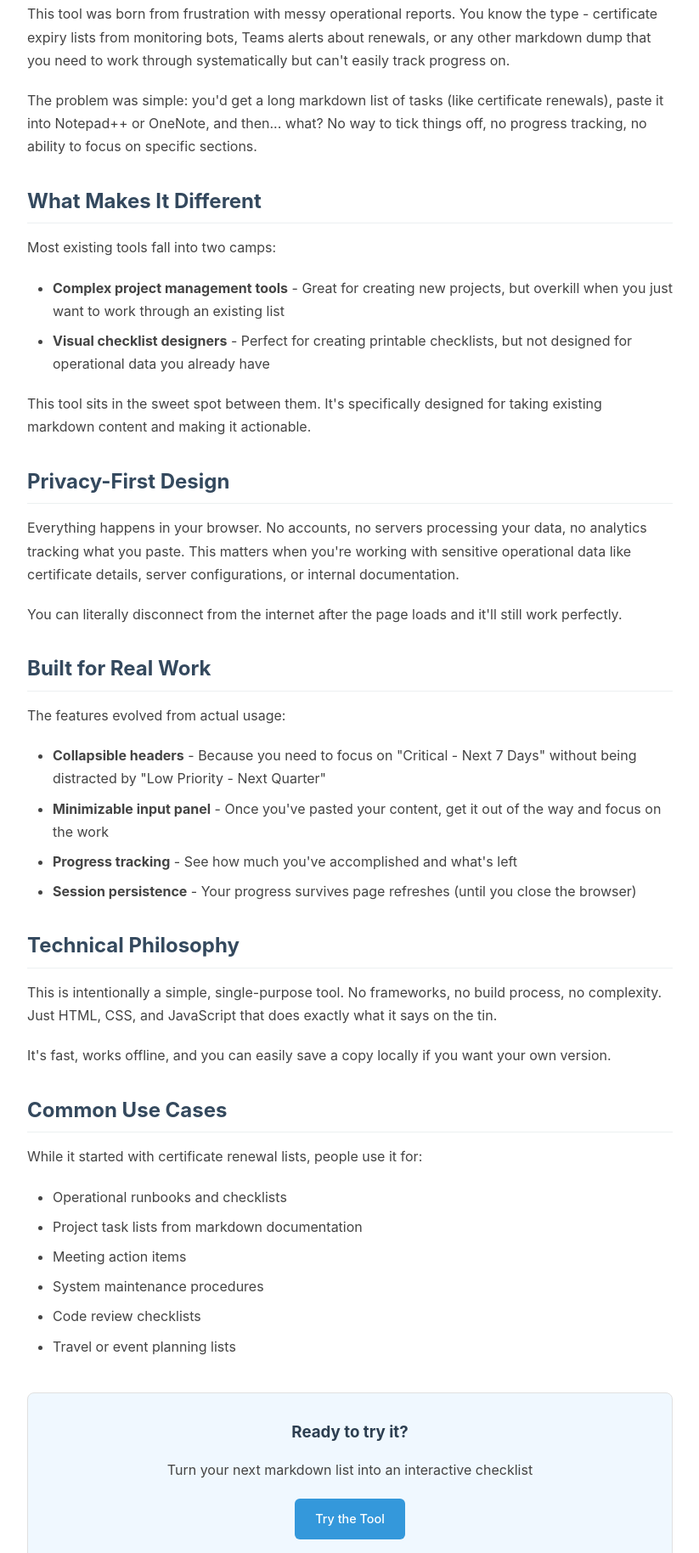
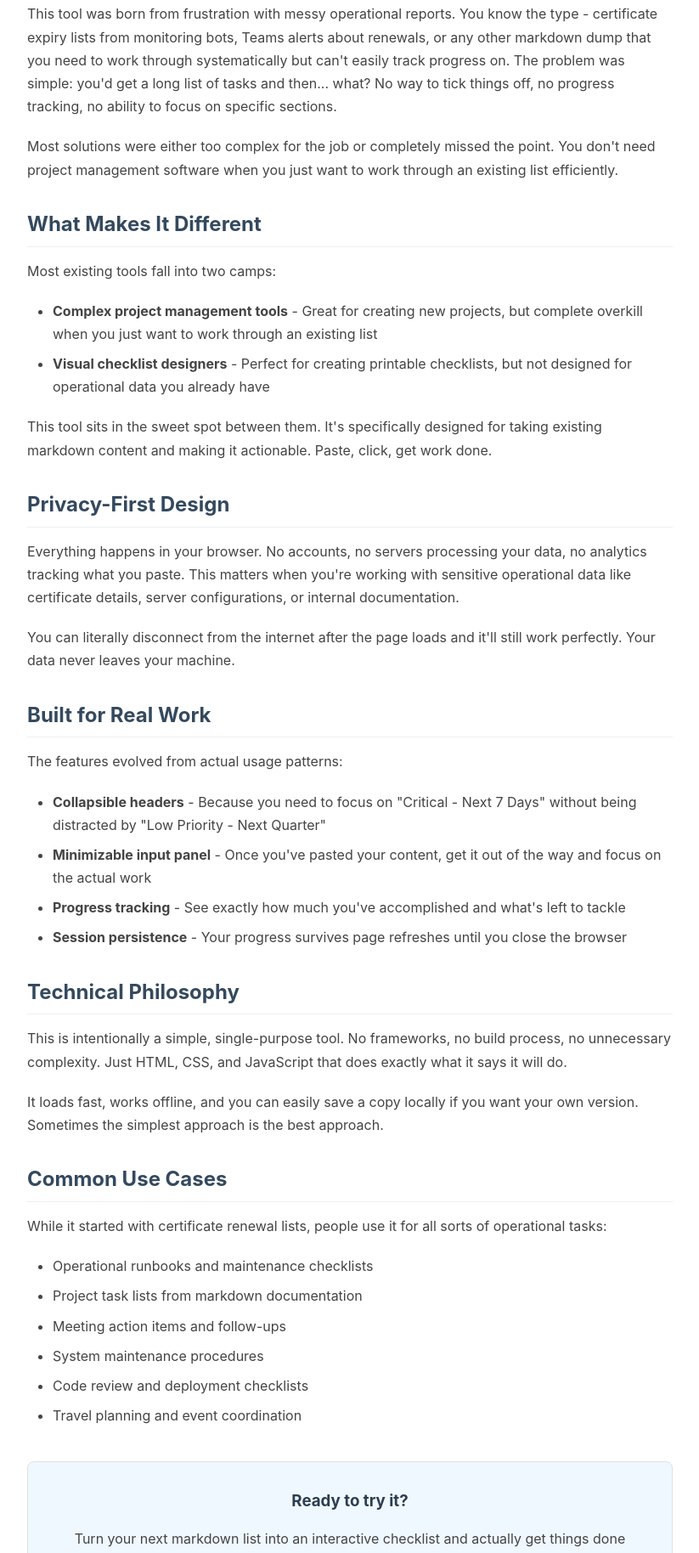
Before and after one commit to JimWardle/markdownToChecklist, a plain HTML site: page about.html in a window 1280 px wide. Shown: the part 385-2213 px from the top of the page at 85% size, without its empty margins (228-1051 px from the left). Drawn offline with Linux system fonts and the light colour scheme.

Commit message:
updated the copy style on about and examples

```diff
--- a/about.html
+++ b/about.html
@@ -142,68 +142,68 @@
         <div class="content">
             <h1>Why This Tool Exists</h1>
 
-            <p>This tool was born from frustration with messy operational reports. You know the type - certificate expiry lists from monitoring bots, Teams alerts about renewals, or any other markdown dump that you need to work through systematically but can't easily track progress on.</p>
+            <p>This tool was born from frustration with messy operational reports. You know the type - certificate expiry lists from monitoring bots, Teams alerts about renewals, or any other markdown dump that you need to work through systematically but can't easily track progress on. The problem was simple: you'd get a long list of tasks and then... what? No way to tick things off, no progress tracking, no ability to focus on specific sections.</p>
 
-            <p>The problem was simple: you'd get a long markdown list of tasks (like certificate renewals), paste it into Notepad++ or OneNote, and then... what? No way to tick things off, no progress tracking, no ability to focus on specific sections.</p>
+            <p>Most solutions were either too complex for the job or completely missed the point. You don't need project management software when you just want to work through an existing list efficiently.</p>
 
             <h2>What Makes It Different</h2>
 
             <p>Most existing tools fall into two camps:</p>
 
             <ul>
-                <li><strong>Complex project management tools</strong> - Great for creating new projects, but overkill when you just want to work through an existing list</li>
+                <li><strong>Complex project management tools</strong> - Great for creating new projects, but complete overkill when you just want to work through an existing list</li>
                 <li><strong>Visual checklist designers</strong> - Perfect for creating printable checklists, but not designed for operational data you already have</li>
             </ul>
 
-            <p>This tool sits in the sweet spot between them. It's specifically designed for taking existing markdown content and making it actionable.</p>
+            <p>This tool sits in the sweet spot between them. It's specifically designed for taking existing markdown content and making it actionable. Paste, click, get work done.</p>
 
             <h2>Privacy-First Design</h2>
 
             <p>Everything happens in your browser. No accounts, no servers processing your data, no analytics tracking what you paste. This matters when you're working with sensitive operational data like certificate details, server configurations, or internal documentation.</p>
 
-            <p>You can literally disconnect from the internet after the page loads and it'll still work perfectly.</p>
+            <p>You can literally disconnect from the internet after the page loads and it'll still work perfectly. Your data never leaves your machine.</p>
 
             <h2>Built for Real Work</h2>
 
-            <p>The features evolved from actual usage:</p>
+            <p>The features evolved from actual usage patterns:</p>
 
             <ul>
                 <li><strong>Collapsible headers</strong> - Because you need to focus on "Critical - Next 7 Days" without being distracted by "Low Priority - Next Quarter"</li>
-                <li><strong>Minimizable input panel</strong> - Once you've pasted your content, get it out of the way and focus on the work</li>
-                <li><strong>Progress tracking</strong> - See how much you've accomplished and what's left</li>
-                <li><strong>Session persistence</strong> - Your progress survives page refreshes (until you close the browser)</li>
+                <li><strong>Minimizable input panel</strong> - Once you've pasted your content, get it out of the way and focus on the actual work</li>
+                <li><strong>Progress tracking</strong> - See exactly how much you've accomplished and what's left to tackle</li>
+                <li><strong>Session persistence</strong> - Your progress survives page refreshes until you close the browser</li>
             </ul>
 
             <h2>Technical Philosophy</h2>
 
-            <p>This is intentionally a simple, single-purpose tool. No frameworks, no build process, no complexity. Just HTML, CSS, and JavaScript that does exactly what it says on the tin.</p>
+            <p>This is intentionally a simple, single-purpose tool. No frameworks, no build process, no unnecessary complexity. Just HTML, CSS, and JavaScript that does exactly what it says it will do.</p>
 
-            <p>It's fast, works offline, and you can easily save a copy locally if you want your own version.</p>
+            <p>It loads fast, works offline, and you can easily save a copy locally if you want your own version. Sometimes the simplest approach is the best approach.</p>
 
             <h2>Common Use Cases</h2>
 
-            <p>While it started with certificate renewal lists, people use it for:</p>
+            <p>While it started with certificate renewal lists, people use it for all sorts of operational tasks:</p>
 
             <ul>
-                <li>Operational runbooks and checklists</li>
+                <li>Operational runbooks and maintenance checklists</li>
                 <li>Project task lists from markdown documentation</li>
-                <li>Meeting action items</li>
+                <li>Meeting action items and follow-ups</li>
                 <li>System maintenance procedures</li>
-                <li>Code review checklists</li>
-                <li>Travel or event planning lists</li>
+                <li>Code review and deployment checklists</li>
+                <li>Travel planning and event coordination</li>
             </ul>
 
             <div class="cta-section">
                 <h3>Ready to try it?</h3>
-                <p>Turn your next markdown list into an interactive checklist</p>
+                <p>Turn your next markdown list into an interactive checklist and actually get things done</p>
                 <a href="index.html" class="btn">Try the Tool</a>
             </div>
 
             <h2>Open Source</h2>
 
-            <p>The code is straightforward and available to view, modify, or contribute to. Found a bug? Have an idea for improvement? Contributions welcome.</p>
+            <p>The code is straightforward and available to view, modify, or contribute to. Found a bug? Have an idea for improvement? Contributions are welcome.</p>
 
-            <p>Built by <a href="https://jameswardle.me">James Wardle</a> - a DevOps engineer who got tired of working through certificate renewal lists in text editors.</p>
+            <p>Built by <a href="https://jameswardle.me">James Wardle</a> - a DevOps engineer who got tired of working through certificate renewal lists in text editors and decided to fix the problem properly.</p>
         </div>
 
         <div class="privacy-notice">
```
Also changed, not shown: examples.html (+14 -14 lines), README.md, llm.md (line endings or trailing spaces).
